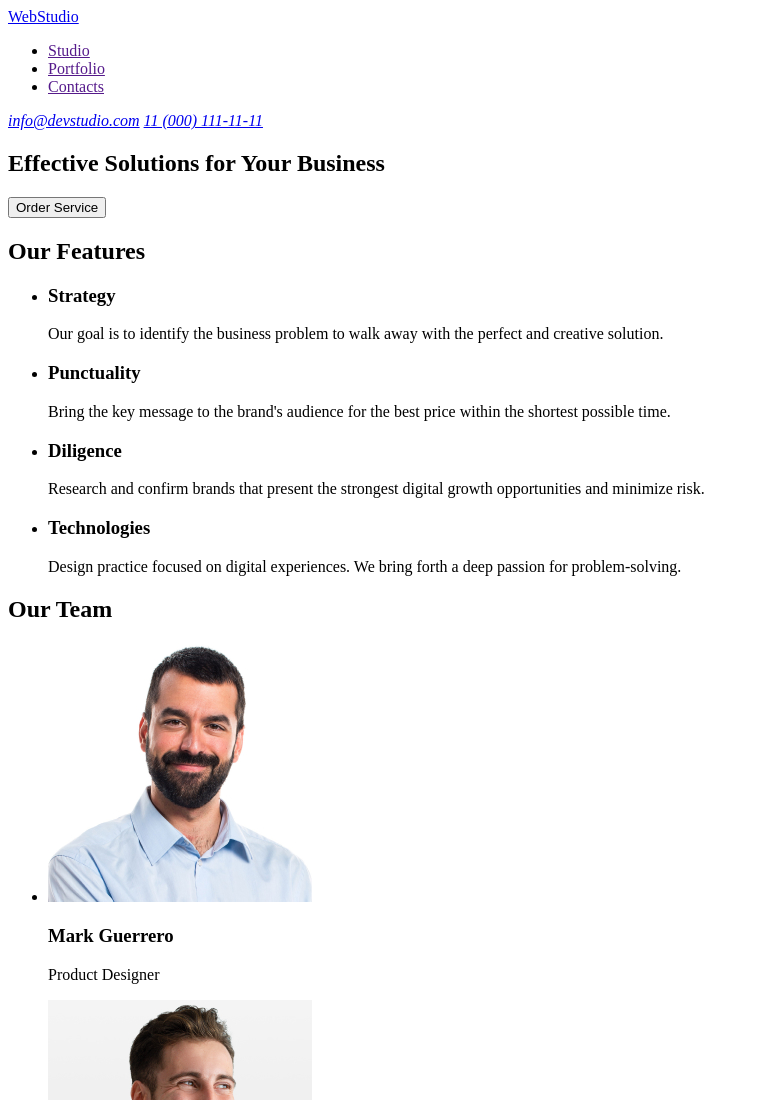
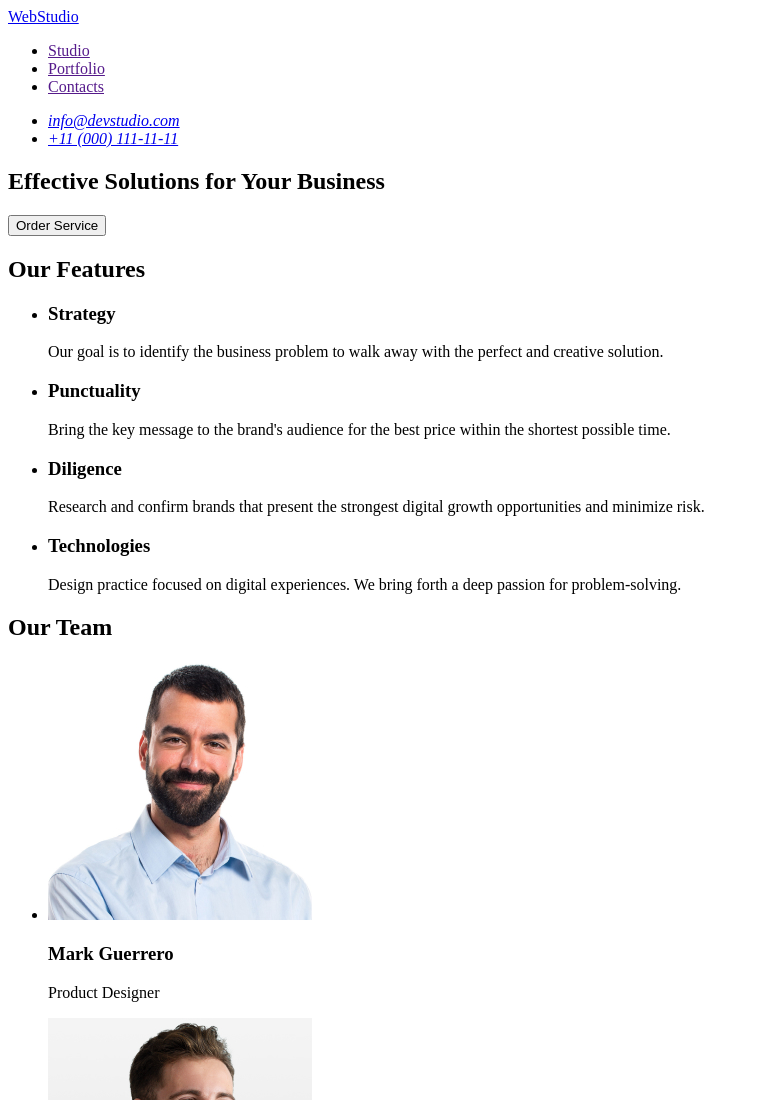
Before and after one commit to hel7side/goit-markup-hw-01, a plain HTML site: page index.html in a window 1280 px wide. Shown: the top 1100 px of the page, without its empty margins (0-759 px from the left). Drawn offline with Linux system fonts and the light colour scheme.

Commit message:
updated index html

```diff
--- a/index.html
+++ b/index.html
@@ -3,7 +3,7 @@
 <head>
     <meta charset="UTF-8">
     <meta name="viewport" content="width=device-width, initial-scale=1.0">
-    <title>Webstudio</title>
+    <title>WebStudio</title>
 </head>
 <body>
     <!-- Header -->
@@ -18,8 +18,14 @@
             </ul>
         </nav>
         <address>
-            <a href="mailto:info@devstudio.com">info@devstudio.com</a>
-            <a href="tel:+110001111111">11 (000) 111-11-11</a>
+            <ul>
+                <li>
+                    <a href="mailto:info@devstudio.com">info@devstudio.com</a>
+                </li>
+                <li>
+                    <a href="tel:+110001111111">+11 (000) 111-11-11</a>
+                </li>
+            </ul>
         </address>
     </header>
     <!-- Hero -->
@@ -34,8 +40,7 @@
             <ul>
                 <li>
                     <h3>Strategy</h3>
-                    <p>Our goal is to identify the business
-                        problem to walk away with the perfect and creative solution. </p>
+                    <p>Our goal is to identify the business problem to walk away with the perfect and creative solution.</p>
                 </li>
                 <li>
                     <h3>Punctuality</h3>
@@ -55,37 +60,32 @@
             <h2>Our Team</h2>
             <ul>
                 <li>
-                    <img src="./images/markguerrero.jpg"
-                         alt="Mark Guerrero avatar" width="264" height="260">
+                    <img src="./images/markguerrero.jpg" alt="Mark Guerrero avatar" width="264" height="260">
                     <h3>Mark Guerrero</h3>
                     <p>Product Designer</p>
                 </li>
                 <li>
-                    <img src="./images/tomford.jpg"
-                         alt="Tom Ford avatar" width="264" height="260">
+                    <img src="./images/tomford.jpg" alt="Tom Ford avatar" width="264" height="260">
                     <h3>Tom Ford</h3>
                     <p>Frontend Developer</p>
                 </li>
                 <li>
-                    <img src="./images/camilagarcia.jpg"
-                         alt="Camila Garcia avatar" width="264" height="260">
+                    <img src="./images/camilagarcia.jpg" alt="Camila Garcia avatar" width="264" height="260">
                     <h3>Camila Garcia</h3>
                     <p>Marketing</p>
                 </li>
                 <li>
-                    <img src="./images/danielwilson.jpg"
-                         alt="Daniel Wilson avatar" width="264" height="260">
+                    <img src="./images/danielwilson.jpg" alt="Daniel Wilson avatar" width="264" height="260">
                     <h3>Daniel Wilson</h3>
                     <p>UI Designer</p>
                 </li>
             </ul>
-
         </section>
     </main>
     <footer>
         <ul>
             <li>
-                <a href="#">WebStudio</a>
+                <a href="./index.html">WebStudio</a>
                 <p>Increase the flow of customers and sales for your business with digital marketing & growth solutions.</p>
             </li>
         </ul>
```
